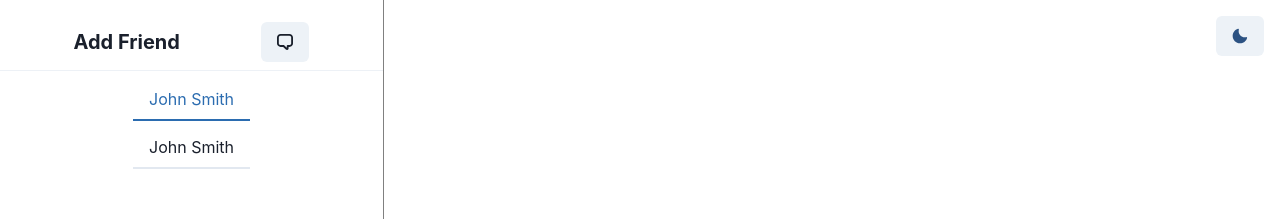
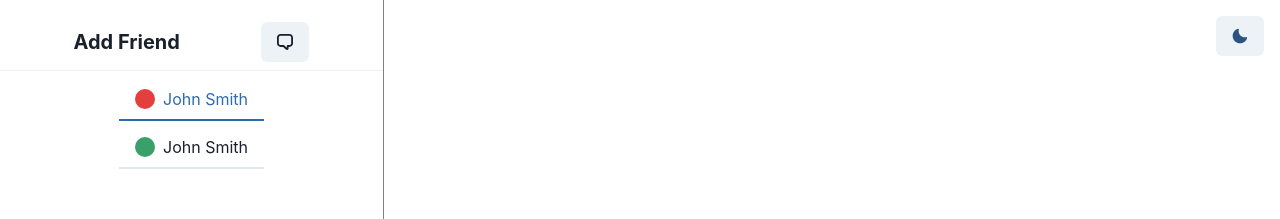
Before and after one commit to patriceandrea/chat-application, a React (Create React App) app in the folder client/: page /home in a window 1280 px wide. Shown: the top 219 px of the page. Built offline with nearby package versions, Linux system fonts and the light colour scheme; no server answers.

Commit message:
add circle to the Grid

```diff
--- a/client/src/Components/Home/Sidebar.js
+++ b/client/src/Components/Home/Sidebar.js
@@ -1,5 +1,5 @@
 import { ChatIcon } from '@chakra-ui/icons';
-import { Divider, Heading, HStack, Tab, TabList, VStack, Text } from '@chakra-ui/react';
+import { Divider, Heading, HStack, Tab, TabList, VStack, Text, Circle } from '@chakra-ui/react';
 import React from 'react'
 import { Button } from "@chakra-ui/button"
 
@@ -15,12 +15,15 @@ function Sidebar() {
       </HStack>
       <Divider />
       <VStack as={TabList}>
-        <HStack as={Tab}><Text>John Smith</Text></HStack>
-        <HStack as={Tab}><Text>John Smith</Text></HStack>
+        <HStack as={Tab}>
+          <Circle bg="red.500" w="20px" h="20px" />
+          <Text>John Smith</Text>
+        </HStack>
+        <HStack as={Tab}>
+          <Circle bg="green.500" w="20px" h="20px" />
+          <Text>John Smith</Text>
+        </HStack>
       </VStack>
-
-
-
     </VStack >
   )
 }
```
